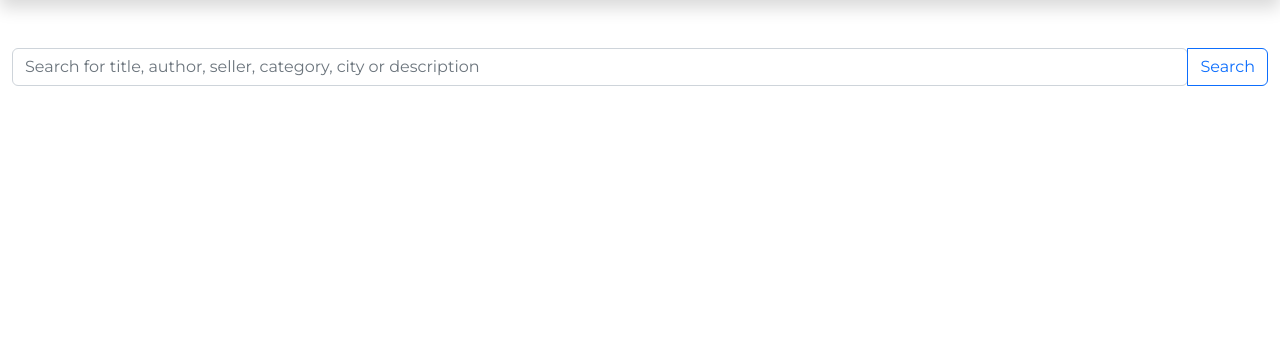
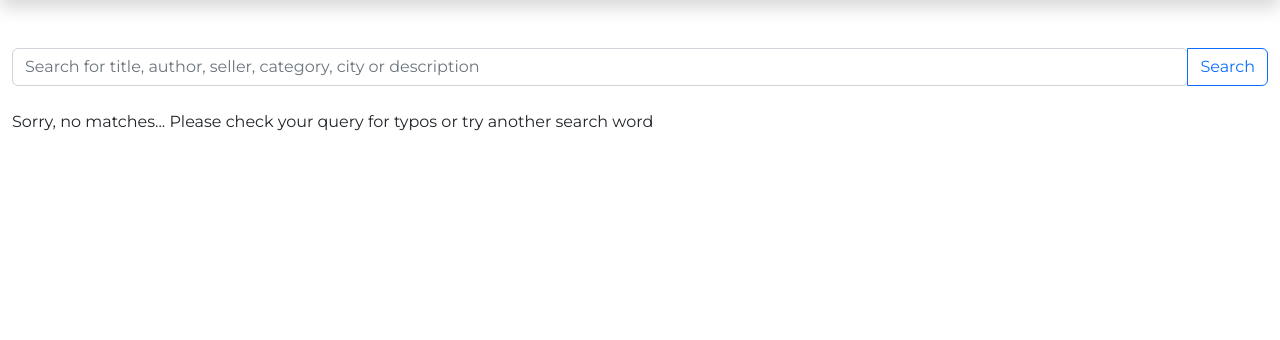
Before and after one commit to alexanderglemme/QuickLit-PP4, a Django app: page /search/ in a window 1280 px wide. Shown: the part 94-434 px from the top of the page. Run offline with Django 3.2, Linux system fonts and the light colour scheme; data that the repository does not hold is empty; some web fonts are replaced.

Commit message:
Add comments, add 'no matches' message in search template

```diff
--- a/marketplace/models.py
+++ b/marketplace/models.py
@@ -21,7 +21,7 @@ class Category(models.Model):
 
 class SalesAd(models.Model):
     """
-    Model for the post or item that the user wants to advertise
+    Model for the book that the user wants to advertise on QuickLit
     """
     category = models.ForeignKey(Category, on_delete=models.CASCADE, related_name='sales_ad')
     title = models.CharField(max_length=255)
--- a/marketplace/views.py
+++ b/marketplace/views.py
@@ -16,7 +16,8 @@ from .forms import SignUpForm, NewAdForm, SalesAdForm, ConversationMessageForm
 
 class SearchAdsView(View):
     """
-    Searches sales ads, and displays them based on the query
+    Searches sales ads based on the users query
+    and gets the ads containing said query
     """
     def get(self, request):
         query = self.request.GET.get('query', '')
@@ -40,7 +41,7 @@ class SearchAdsView(View):
 
 class SalesAdList(generic.ListView):
     """
-    Gets all sales ads and displays them in order of newest-oldest.
+    Gets a list of all ads in the order of newest to oldest.
     """
     model = SalesAd
     queryset = SalesAd.objects.filter(sold=False).order_by('-created_on')
@@ -49,7 +50,9 @@ class SalesAdList(generic.ListView):
 
 
 class SalesAdDetail(View):
-
+    """
+    Gets a single ad
+    """
     def get(self, request, slug, *args, **kwargs):
         """
         Gets a single ad
@@ -64,6 +67,10 @@ class SalesAdDetail(View):
 
 
 class SignUpView(CreateView):
+    """
+    View for signing up to QuickLit, utilizing the SignUpForm
+    which inherits from djangos UserCreationForm
+    """
     form_class = SignUpForm
     success_url = reverse_lazy('login')
     template_name = 'signup.html'
@@ -87,7 +94,7 @@ class EditSalesAdView(View):
     """
     Gets the given sales ad then posts the new instance
     of the SalesAd entry if the user is the seller
-    and redirects to the detail view of edited ad
+    and redirects to the detail view of the edited ad
     """
     def get(self, request, slug):
         sales_ad = get_object_or_404(SalesAd, slug=slug, seller=request.user)
@@ -121,7 +128,8 @@ class DeleteView(LoginRequiredMixin, DeleteView):
     """
     Deletes a chosen SalesAd if the user is logged in,
     only the logged in users ads are reachable
-    and if the seller is not the user raises 404.
+    and if by som very unlikely reason
+    the seller is not the user it raises 404.
     """
     model = SalesAd
     template_name = 'delete_ad.html'
@@ -140,6 +148,13 @@ class DeleteView(LoginRequiredMixin, DeleteView):
 
 
 class NewConversationView(LoginRequiredMixin, CreateView):
+    """
+    Gets the ads id, makes a new conversation object
+    setting the members of the new conversation
+    to the logged in user and the ads seller
+    and sets the conversations id to the
+    ads pk, also saves the message.
+    """
     def get(self, request, ad_pk):
         ad = get_object_or_404(SalesAd, pk=ad_pk)
 
@@ -189,6 +204,10 @@ class NewConversationView(LoginRequiredMixin, CreateView):
 
 
 class InboxView(LoginRequiredMixin, View):
+    """
+    Gets all conversation objects which members field
+    contains the logged in user
+    """
 
     def get(self, request):
         conversations = Conversation.objects.filter(members__in=[self.request.user.id])
@@ -199,6 +218,13 @@ class InboxView(LoginRequiredMixin, View):
 
 
 class ActiveConversationView(LoginRequiredMixin, View):
+    """
+    Gets the conversation that the logged in user is a member in,
+    gets the form in which the user makes a message in,
+    posts the message to the conversation object and saves it,
+    enabling users to chat back and forth.
+    """
+
     def get(self, request, pk):
         conversation = Conversation.objects.filter(members__in=[request.user.id]).get(pk=pk)
         form = ConversationMessageForm()
--- a/templates/active_conversation.html
+++ b/templates/active_conversation.html
@@ -68,7 +68,7 @@
     </div>
   </div>
 </div>
-<!-- Template specifik code snippet to handle form submission by pressing Enter -->
+<!-- Template specifik code snippet to handle form submission by pressing Enter instead of having to click send btn -->
 <script src="https://code.jquery.com/jquery-3.7.0.js" integrity="sha256-JlqSTELeR4TLqP0OG9dxM7yDPqX1ox/HfgiSLBj8+kM=" crossorigin="anonymous"></script>
 <script>
   $(document).ready(function() {
--- a/templates/search_ads.html
+++ b/templates/search_ads.html
@@ -53,6 +53,12 @@
                         </div>
                     </div>
                 </div>
+                {% empty %}
+                <div class="row">
+                    <div class="col">
+                        <p>Sorry, no matches... Please check your query for typos or try another search word</p>
+                    </div>
+                </div>
                 {% endfor %}
             </div>
         </div>
```
Also changed, not shown: static/css/style.css (+10 -3 lines).
